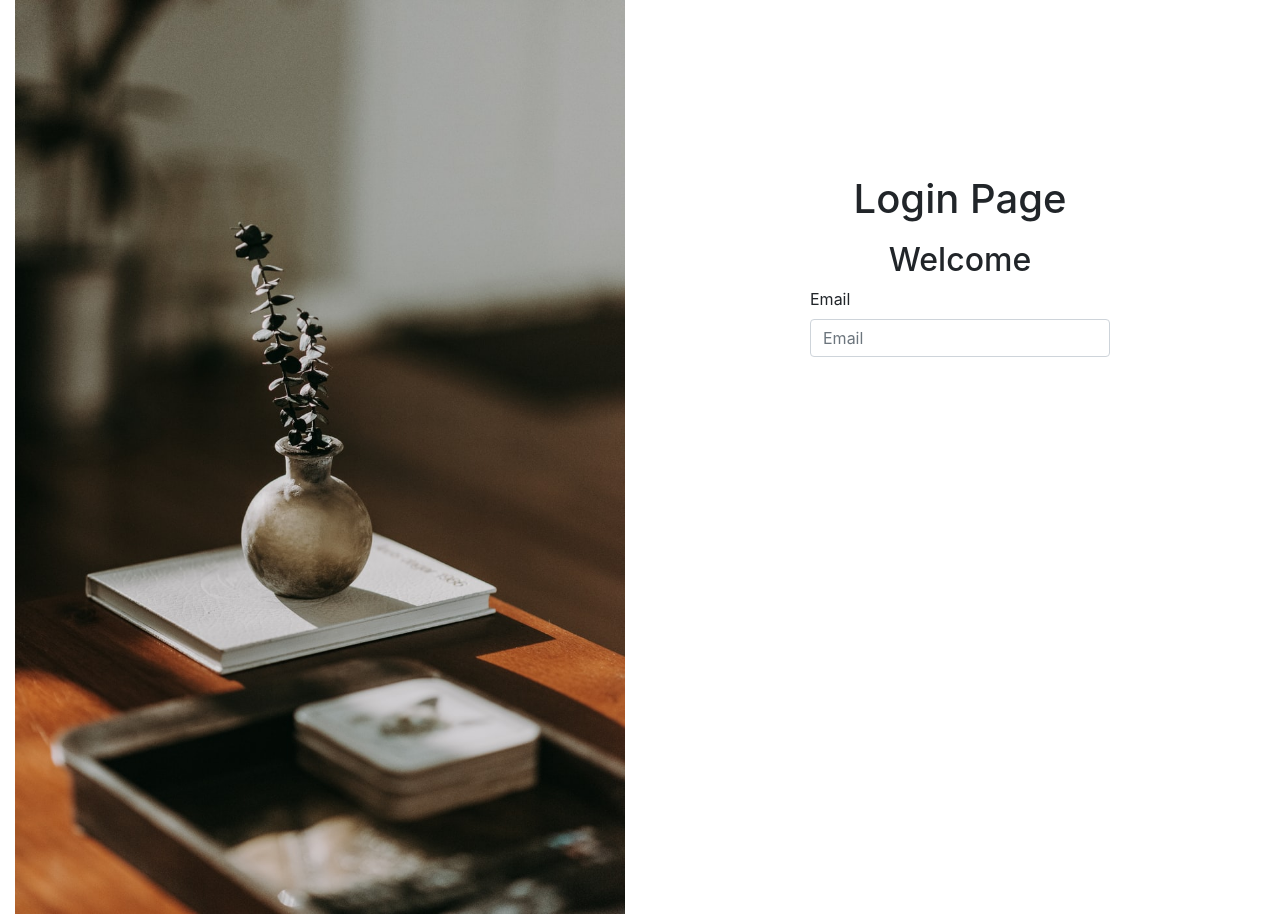
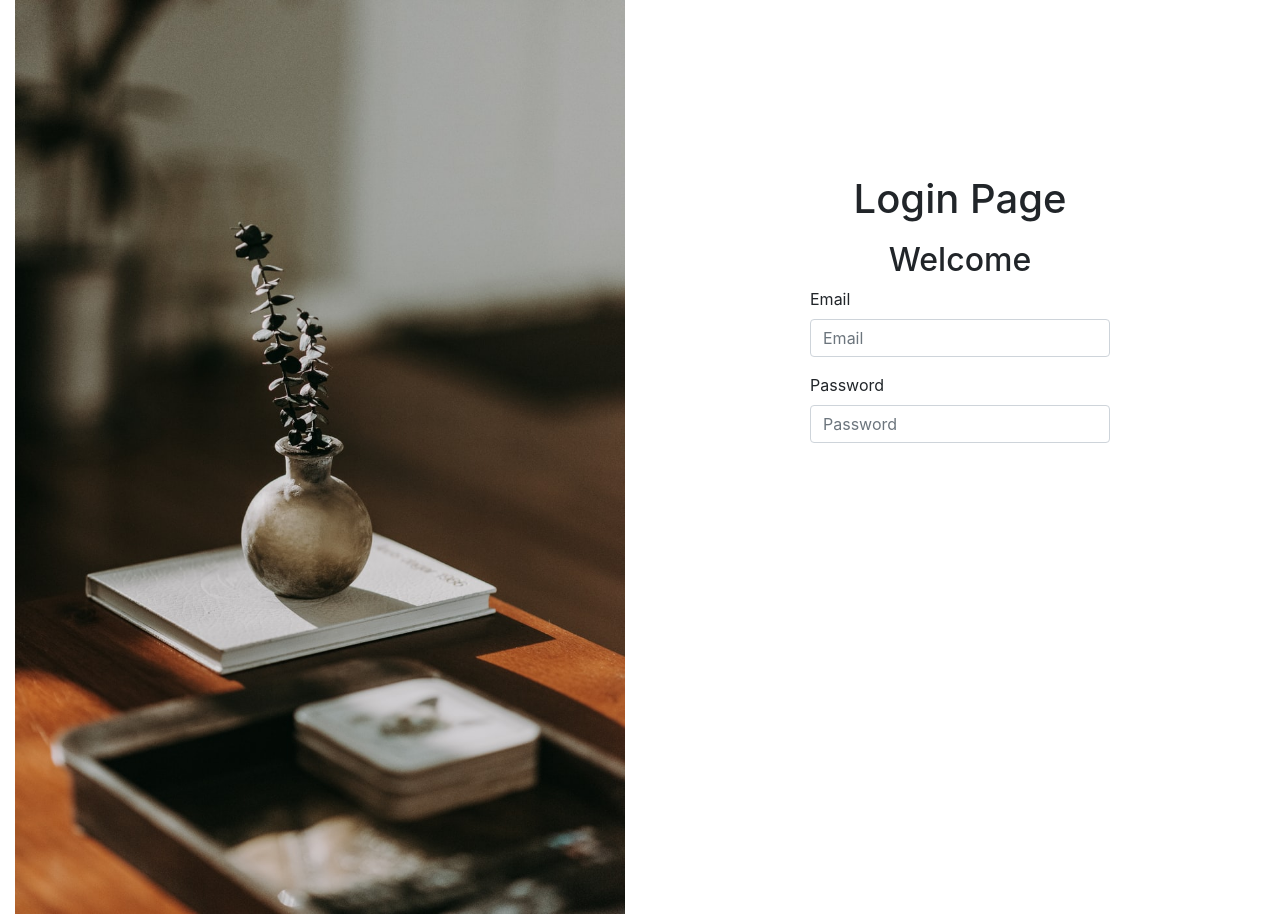
Before and after one commit to codecaviette/login-app, a React (Create React App) app: page / in a window 1280 px wide. Built offline with nearby package versions, Linux system fonts and the light colour scheme.

Commit message:
Add Password field in login form

```diff
--- a/src/App.js
+++ b/src/App.js
@@ -27,6 +27,10 @@ class App extends Component {
               <Label> Email </Label>
               <Input type="email" placeholder="Email"/>
             </FormGroup>
+            <FormGroup>
+              <Label> Password </Label>
+              <Input type="password" placeholder="Password"/>       {/* password type defaults user's input to be shown as dots (hidden) */}
+            </FormGroup>
           </Form>
         </Col>
       </Row>
```
